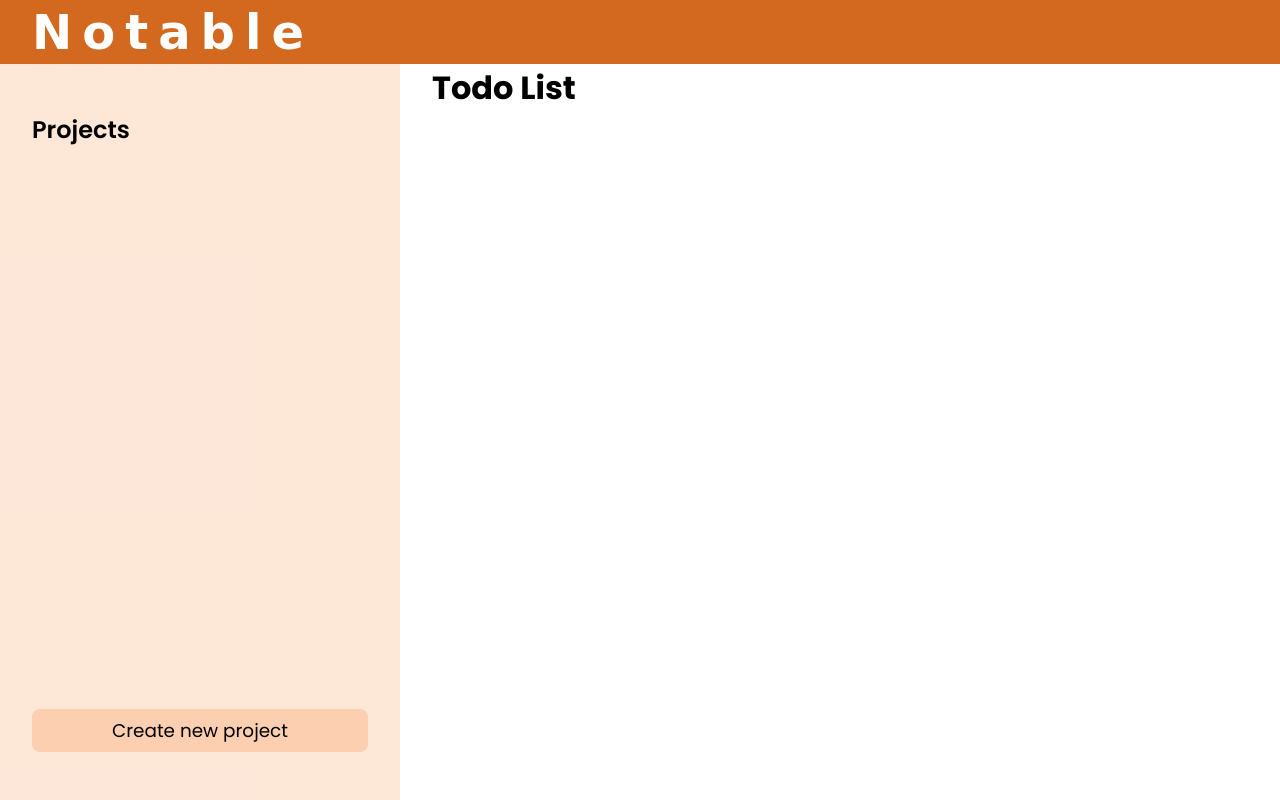
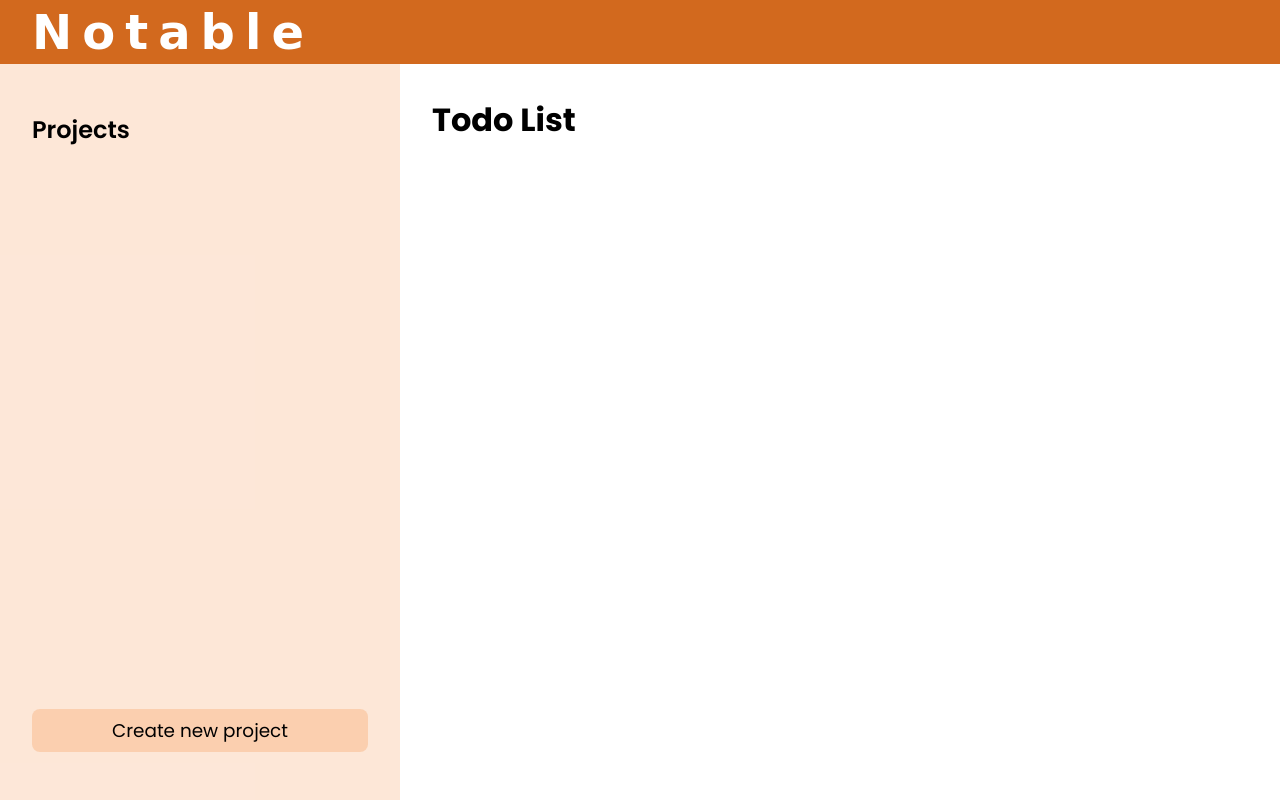
Before and after one commit to HamzaAbouJaib/Notable-Webpack, a website built with webpack: page src/template.html in a window 1280 px wide. Built offline with nearby package versions, Linux system fonts and the light colour scheme; a web font is replaced by a local one.

Commit message:
Create todo container styles

```diff
--- a/src/styles/main.scss
+++ b/src/styles/main.scss
@@ -145,3 +145,8 @@
   background-color: rgb(243, 29, 1);
   color: white;
 }
+
+.todo-container {
+  margin-top: 2rem;
+  order: 2;
+}
```
